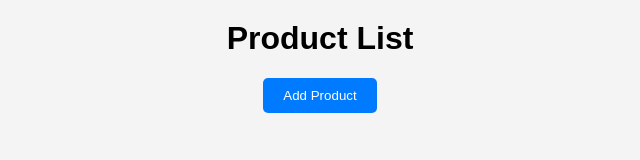
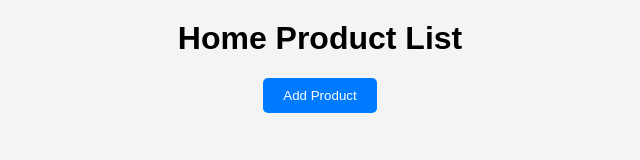
Before and after one commit to Yudhono/platzi-fake-store-vanilla-js, a plain HTML site: page index.html in a window 1280 px wide. Shown: the whole page, without its empty margins (320-960 px from the left). Drawn offline with Linux system fonts and the light colour scheme; no server answers.

Commit message:
Update page title to 'Home Product List'

```diff
--- a/index.html
+++ b/index.html
@@ -9,7 +9,7 @@
 </head>
 
 <body>
-    <h1>Product List</h1>
+    <h1>Home Product List</h1>
     <button onclick="window.location.href='input-product.html'">Add Product</button>
     <div id="productList"></div>
     <script src="products.js"></script>
```
